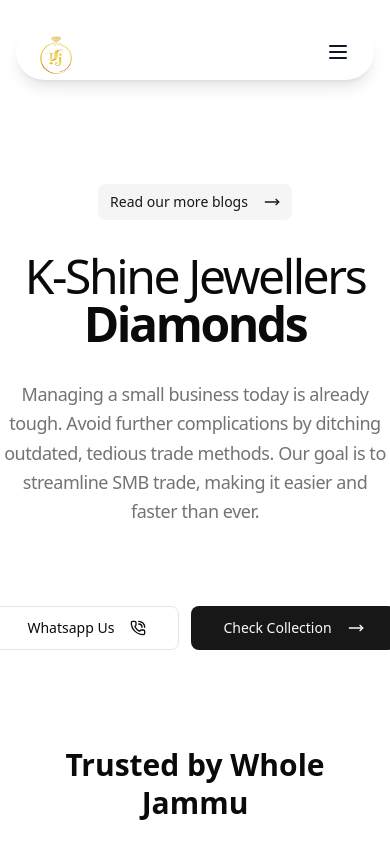
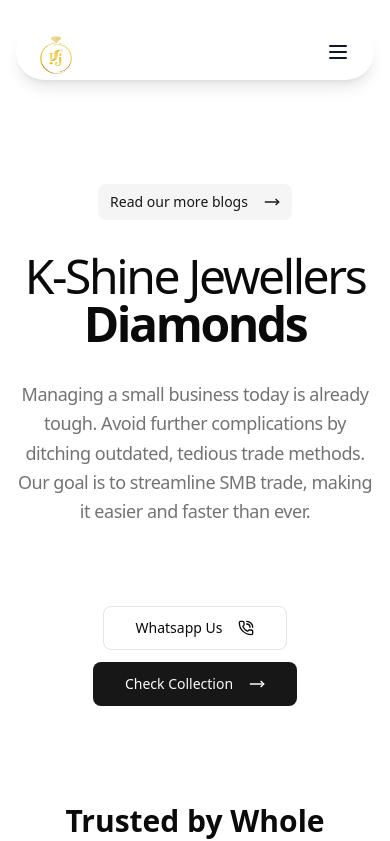
Before and after one commit to IM-SUNIL/kshine, a Next.js app: page / in a window 390 px wide. Shown: the top 841 px of the page. Built offline with nearby package versions, Linux system fonts and the light colour scheme.

Commit message:
4th Commit

```diff
--- a/components/Hero.tsx
+++ b/components/Hero.tsx
@@ -3,6 +3,7 @@
 import { MoveRight, PhoneCall } from "lucide-react";
 import { Button } from "@/components/ui/button";
 import { TestimonialsSection } from "./Testimonials";
+import Link from "next/link"
 
 function Hero() {
   const [titleNumber, setTitleNumber] = useState(0);
@@ -56,11 +57,13 @@
     <div className="w-full">
       <div className="flex flex-col">
         <div className="container mx-auto">
-          <div className="flex gap-8 py-20 lg:py-10 items-center justify-center flex-col">
+          <div className="flex gap-8 py-20 lg:py-10 px-3 items-center justify-center flex-col">
             <div>
-              <Button variant="secondary" size="sm" className="gap-4">
+              <Link href="/blog">
+                <Button variant="secondary" size="sm" className="cursor-pointer gap-4">
                   Read our more blogs <MoveRight className="w-4 h-4" />
                 </Button>
+              </Link>
             </div>
             <h1 className="text-5xl md:text-7xl max-w-2xl tracking-tighter text-center font-regular">
               <span className="text-spektr-cyan-50">K-Shine Jewellers</span>
@@ -97,14 +100,20 @@
               ever.
             </p>
           </div>
-          <div className="flex sm:flex-row justify-center gap-3">
-            <Button size="lg" className="gap-4" variant="outline">
+          <div className="flex flex-col sm:flex-row justify-center items-center gap-3">
+  <Link href="/collection" passHref>
+    <Button size="lg" className="w-full sm:w-auto gap-4 cursor-pointer" variant="outline">
       Whatsapp Us <PhoneCall className="w-4 h-4" />
     </Button>
-            <Button size="lg" className="gap-4">
+  </Link>
+
+  <Link href="/collection" passHref>
+    <Button size="lg" className="w-full sm:w-auto gap-4 cursor-pointer">
       Check Collection <MoveRight className="w-4 h-4" />
     </Button>
+  </Link>
 </div>
+
         </div>
         <div className="w-full bg-muted/20 mt-8 lg:mt-16">
           <div className="container mx-auto">
```
Lines whose indentation alone changed are shown as unchanged.
